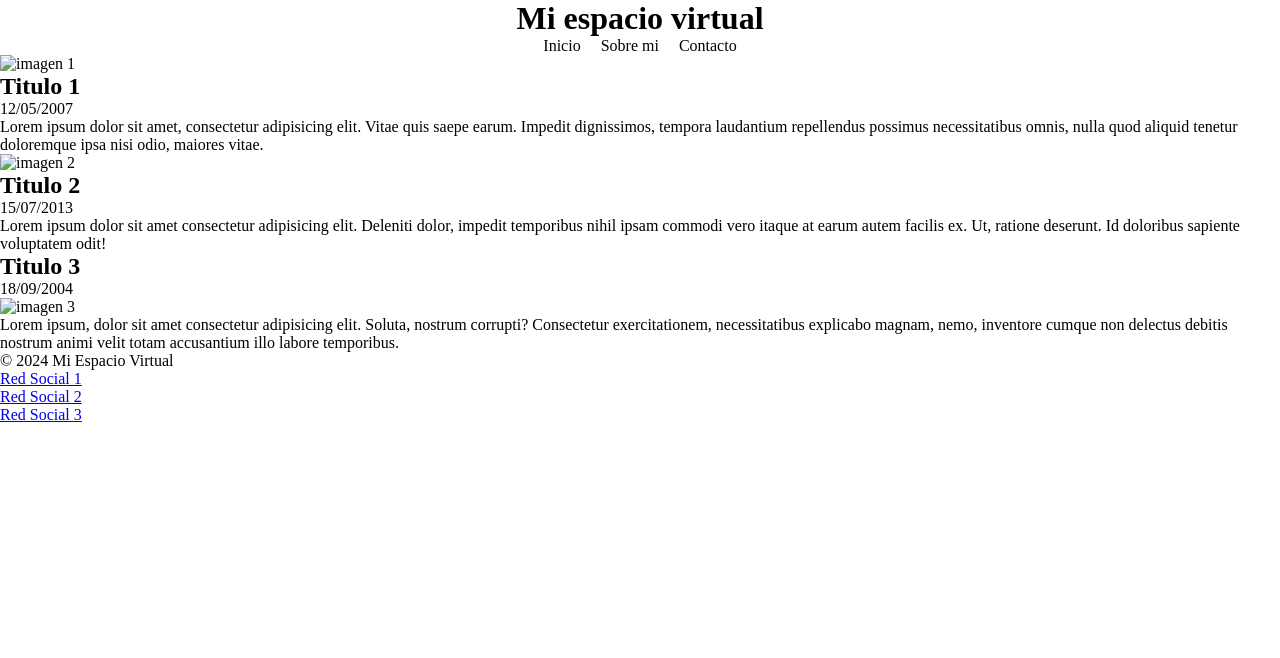
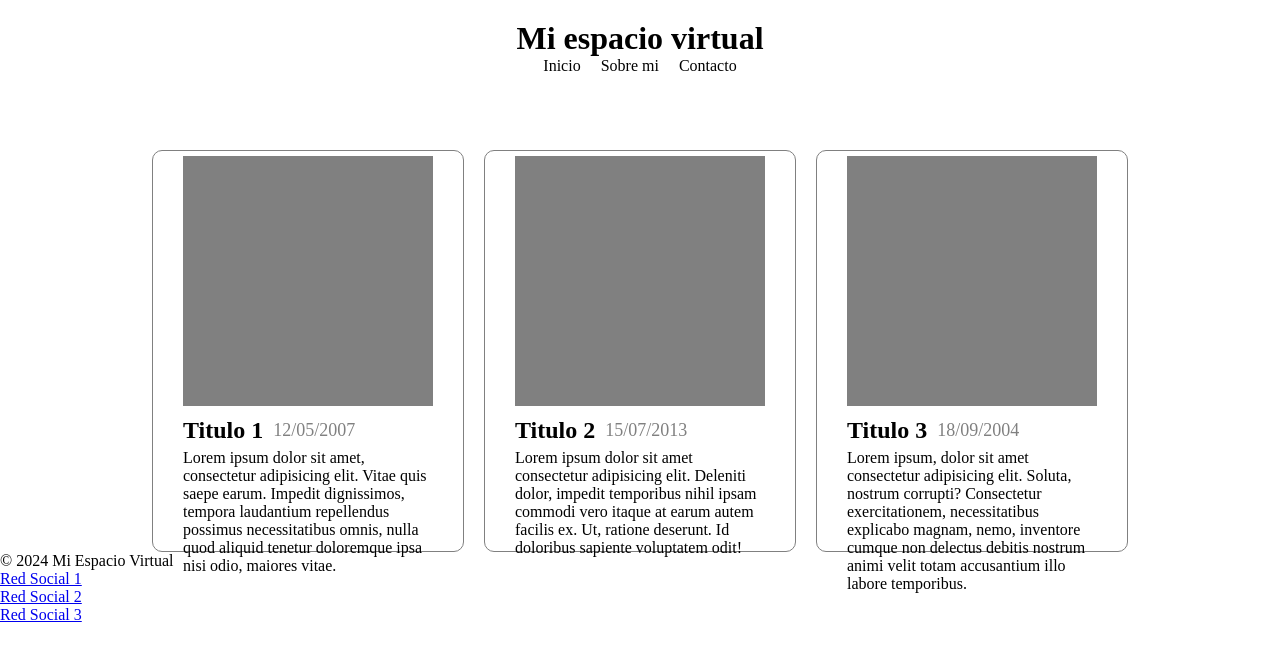
Before and after one commit to RocaStudios/ProyectoEvaluativoCognitus, a plain HTML site: page src/index.html in a window 1280 px wide. Drawn offline with Linux system fonts and the light colour scheme.

Commit message:
estilos de main creados, cambios menores index y /img

```diff
--- a/src/index.html
+++ b/src/index.html
@@ -27,10 +27,8 @@
                     <p class="main__article--date">12/05/2007</p>
                 </header>
                 <section class="main__article--section">
-                <p class="main__article--description">Lorem ipsum dolor sit amet, consectetur adipisicing elit. Vitae
-                    quis saepe earum. Impedit dignissimos,
-                    tempora laudantium repellendus possimus necessitatibus omnis, nulla quod aliquid tenetur doloremque
-                    ipsa
+                <p class="main__article--description">Lorem ipsum dolor sit amet, consectetur adipisicing elit. Vitae quis saepe earum. Impedit dignissimos,
+                tempora laudantium repellendus possimus necessitatibus omnis, nulla quod aliquid tenetur doloremque ipsa
                 nisi odio, maiores vitae.</p>
             </section>
         </article>
@@ -41,22 +39,19 @@
                     <p class="main__article--date">15/07/2013</p>
                 </header>
                 <section class="main__article--section">
-                <p class="main__article--description">Lorem ipsum dolor sit amet consectetur adipisicing elit. Deleniti
-                    dolor, impedit temporibus nihil ipsam
-                    commodi vero itaque at earum autem facilis ex. Ut, ratione deserunt. Id doloribus sapiente
-                    voluptatem
+                <p class="main__article--description">Lorem ipsum dolor sit amet consectetur adipisicing elit. Deleniti dolor, impedit temporibus nihil ipsam
+                commodi vero itaque at earum autem facilis ex. Ut, ratione deserunt. Id doloribus sapiente voluptatem
                 odit!</p>
                 </section>
         </article>
         <article class="main__article">
+                <img src="./img/IMGtesting.png" alt="imagen 3" class="main__article--img">
                 <header class="main__article--header">
                     <h2 class="main__article--subtitle">Titulo 3</h2>
                     <p class="main__article--date">18/09/2004</p>
                 </header>
-            <img src="./img/IMGtesting.png" alt="imagen 3" class="main__article--img">
                 <section class="main__article--section">
-                <p class="main__article--description">Lorem ipsum, dolor sit amet consectetur adipisicing elit. Soluta,
-                    nostrum corrupti? Consectetur
+                <p class="main__article--description">Lorem ipsum, dolor sit amet consectetur adipisicing elit. Soluta, nostrum corrupti? Consectetur
                     exercitationem, necessitatibus explicabo magnam, nemo, inventore cumque non delectus debitis nostrum
                     animi velit totam accusantium illo labore temporibus.</p>
             </section>
@@ -72,5 +67,4 @@
         </ul>
     </footer>
 </body>
-
 </html>
--- a/src/styles.css
+++ b/src/styles.css
@@ -3,29 +3,77 @@
     margin: 0;
 }
 
-body{
-     justify-content: center;
-}
-
-
 .header{
     width:auto;
     max-height: fit-content;
     justify-items: center; /*centrar los items de header*/
+    padding: 20px;
+    padding-bottom: 75px;
 }
 
 .nav__ul{
     gap: 20px;
     display: flex;
+
     .nav__ul--items{
         list-style: none;
+
         .nav__link{
             text-decoration: none;
             color: black;
             transition: .5s;
+
             &:hover{
                 color: gray;
             }
         }
     }
 }
+
+.main{
+    display: flex;
+    gap: 20px;
+    justify-content: center;
+    flex-wrap: wrap;
+}
+
+.main__article{
+    padding: 5px;
+    border: gray solid 1px;
+    border-radius: 10px;
+    width: 300px;
+    height: 390px;
+    justify-items: center; /* centrar img y texto */
+}
+
+.main__article--header{
+    padding: 7px 0 5px 25px;
+    gap: 10px;
+    width: fit-content;
+    display: flex;
+    min-width: -webkit-fill-available; /* llevar a la izquierda el header */
+    .main__article--date{
+        color: gray;
+        font-size: large;
+        place-content: center; /* centrar verticalmente la fecha*/
+    }
+}
+
+.main__article--section{
+    text-align: left; /* centrar texto izquierda */
+    .main__article--description{
+        width: 250px;
+    }
+}
+
+.main__article--img{
+    width: 250px;
+    height: 250px;
+}
+
+/*
+@media (max-width: 450px) {
+    .header {
+    }
+  }
+   */
```
Also changed, not shown: src/img/Captura de pantalla 2024-11-08 201528.png (deleted), src/img/IMGtesting.png (added). Lines whose indentation alone changed are shown as unchanged.
